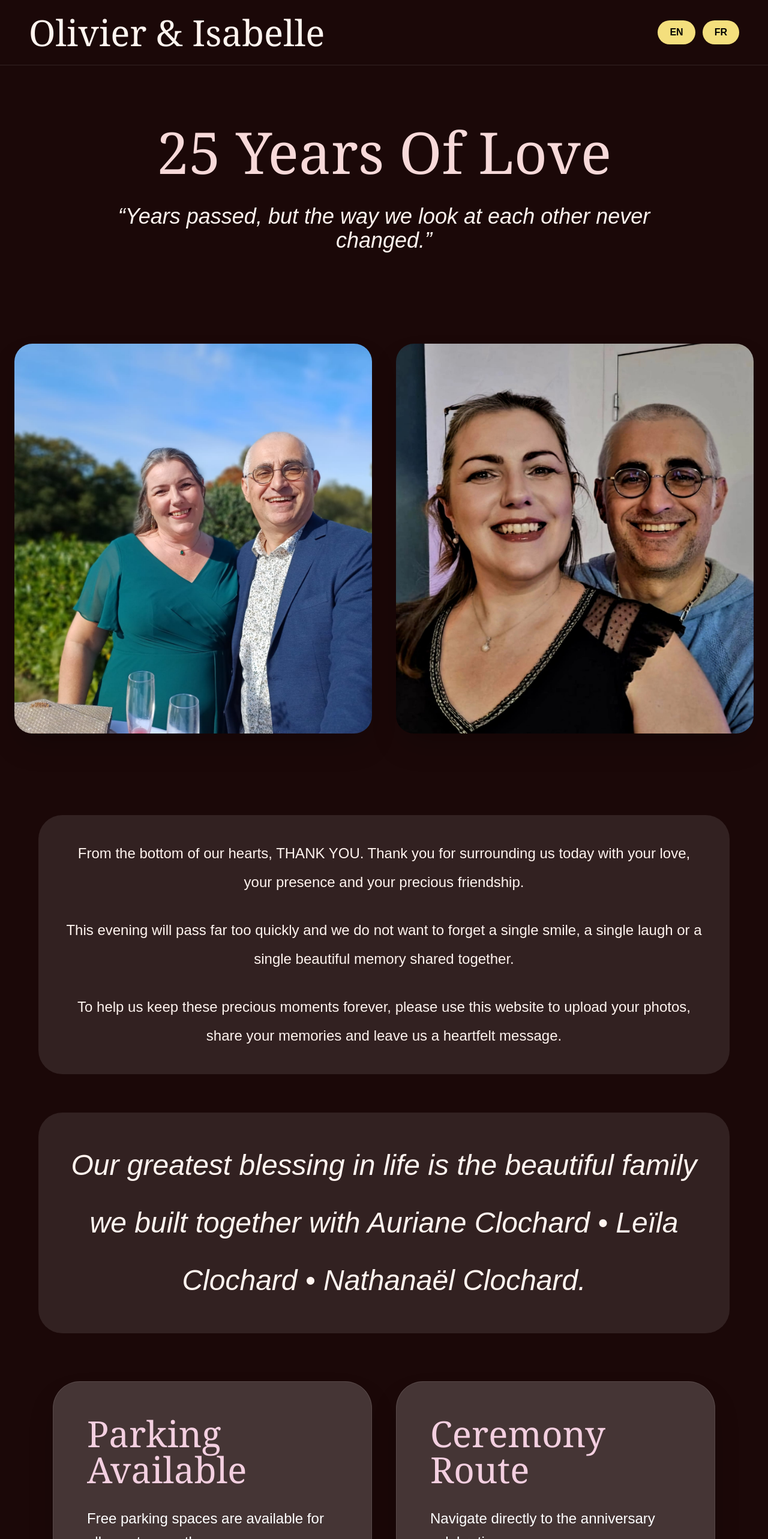
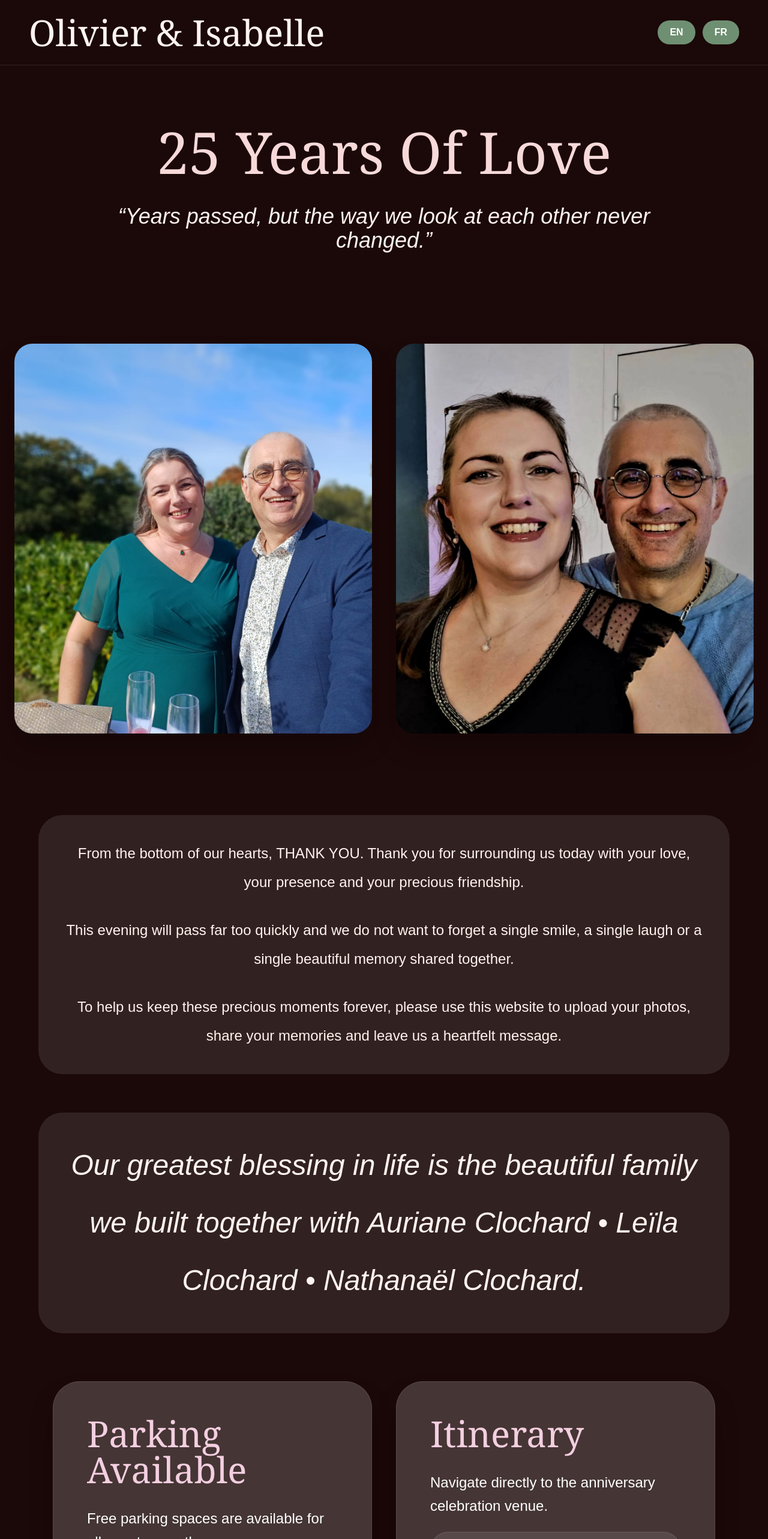
Before and after one commit to Nandinivadla/olisa, a Next.js app: page / in a window 1280 px wide. Shown: the top 2566 px of the page at 60% size. Built offline with nearby package versions, Linux system fonts and the light colour scheme.

Commit message:
final full website

```diff
--- a/app/page.tsx
+++ b/app/page.tsx
@@ -32,7 +32,7 @@
       parkingText:
         "Free parking spaces are available for all guests near the venue.",
 
-      route: "Ceremony Route",
+      route: "Itinerary",
 
       routeText:
         "Navigate directly to the anniversary celebration venue.",
@@ -105,14 +105,14 @@
 
           <button
             onClick={() => setLang("en")}
-            className="bg-[#f4df7d] text-black px-5 py-2 rounded-full font-bold"
+            className="bg-[#6f8f72] hover:bg-[#7da381] transition text-white px-5 py-2 rounded-full font-bold"
           >
             EN
           </button>
 
           <button
             onClick={() => setLang("fr")}
-            className="bg-[#f4df7d] text-black px-5 py-2 rounded-full font-bold"
+            className="bg-[#6f8f72] hover:bg-[#7da381] transition text-white px-5 py-2 rounded-full font-bold"
           >
             FR
           </button>
@@ -269,8 +269,6 @@
 
         <div className="grid grid-cols-1 md:grid-cols-2 lg:grid-cols-4 gap-8">
 
-          {/* WELCOME */}
-
           <div className="bg-[#4a3a3a]/70 backdrop-blur-md rounded-[35px] p-8 border border-[#ffffff20] shadow-2xl">
 
             <h3 className="text-3xl font-serif text-[#f6d6e6] mb-4">
@@ -281,35 +279,19 @@
               16:30
             </p>
 
-            <p className="text-lg leading-relaxed">
-              {lang === "fr"
-                ? "Accueil des invités et moments chaleureux."
-                : "Guest arrival, welcome drinks and warm moments together."}
-            </p>
-
           </div>
-
-          {/* CEREMONY */}
 
           <div className="bg-[#4a3a3a]/70 backdrop-blur-md rounded-[35px] p-8 border border-[#ffffff20] shadow-2xl">
 
             <h3 className="text-3xl font-serif text-[#f6d6e6] mb-4">
-              {lang === "fr" ? "Apéritif" : "Apéritif"}
+              Apéritif
             </h3>
 
             <p className="text-2xl mb-3 font-semibold">
               19:30
             </p>
 
-            <p className="text-lg leading-relaxed">
-              {lang === "fr"
-                ? "Un moment rempli d’amour et d’émotions."
-                : "A beautiful emotional celebration filled with love."}
-            </p>
-
           </div>
-
-          {/* DINNER */}
 
           <div className="bg-[#4a3a3a]/70 backdrop-blur-md rounded-[35px] p-8 border border-[#ffffff20] shadow-2xl">
 
@@ -321,15 +303,7 @@
               21:00
             </p>
 
-            <p className="text-lg leading-relaxed">
-              {lang === "fr"
-                ? "Un délicieux dîner accompagné de musique."
-                : "A lovely dinner evening with music and laughter."}
-            </p>
-
           </div>
-
-          {/* DANCE */}
 
           <div className="bg-[#4a3a3a]/70 backdrop-blur-md rounded-[35px] p-8 border border-[#ffffff20] shadow-2xl">
 
@@ -339,12 +313,6 @@
 
             <p className="text-2xl mb-3 font-semibold">
               22:00
-            </p>
-
-            <p className="text-lg leading-relaxed">
-              {lang === "fr"
-                ? "Danse, musique et souvenirs inoubliables."
-                : "Celebrate together with music, dancing and unforgettable memories."}
             </p>
 
           </div>
@@ -437,6 +405,7 @@
               sourceList="local, camera, facebook, gdrive"
               classNameUploader="uc-light"
             />
+
           </div>
 
         </div>
```
Lines whose indentation alone changed are shown as unchanged.
